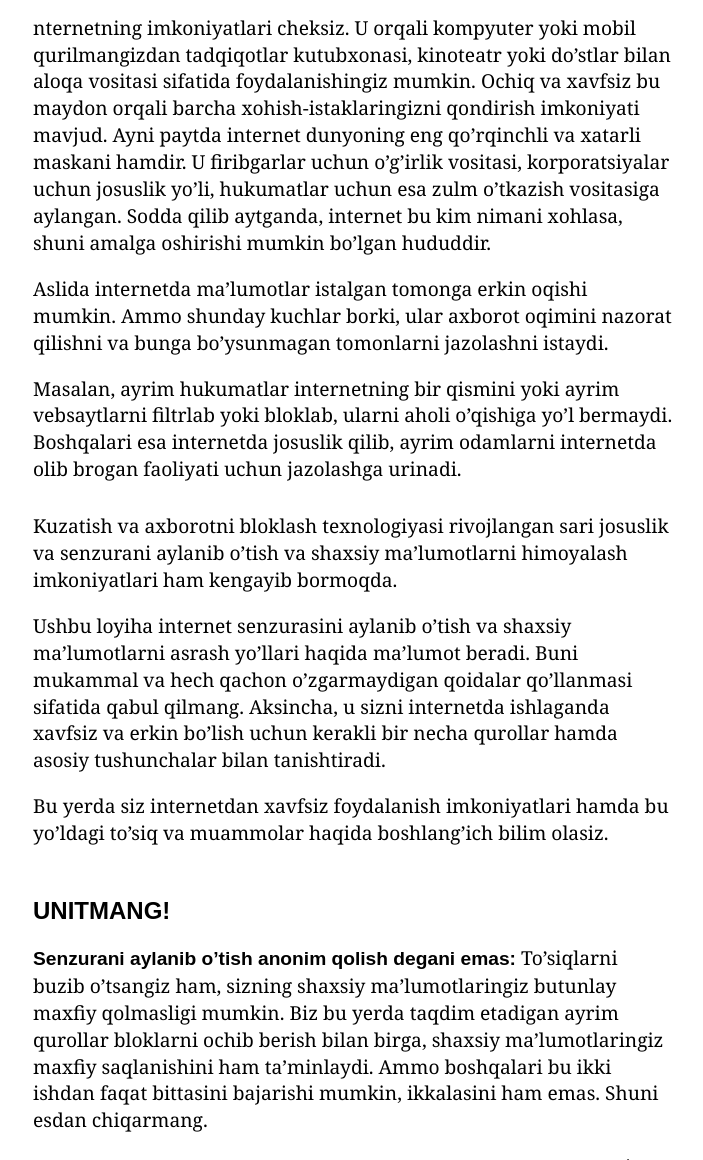
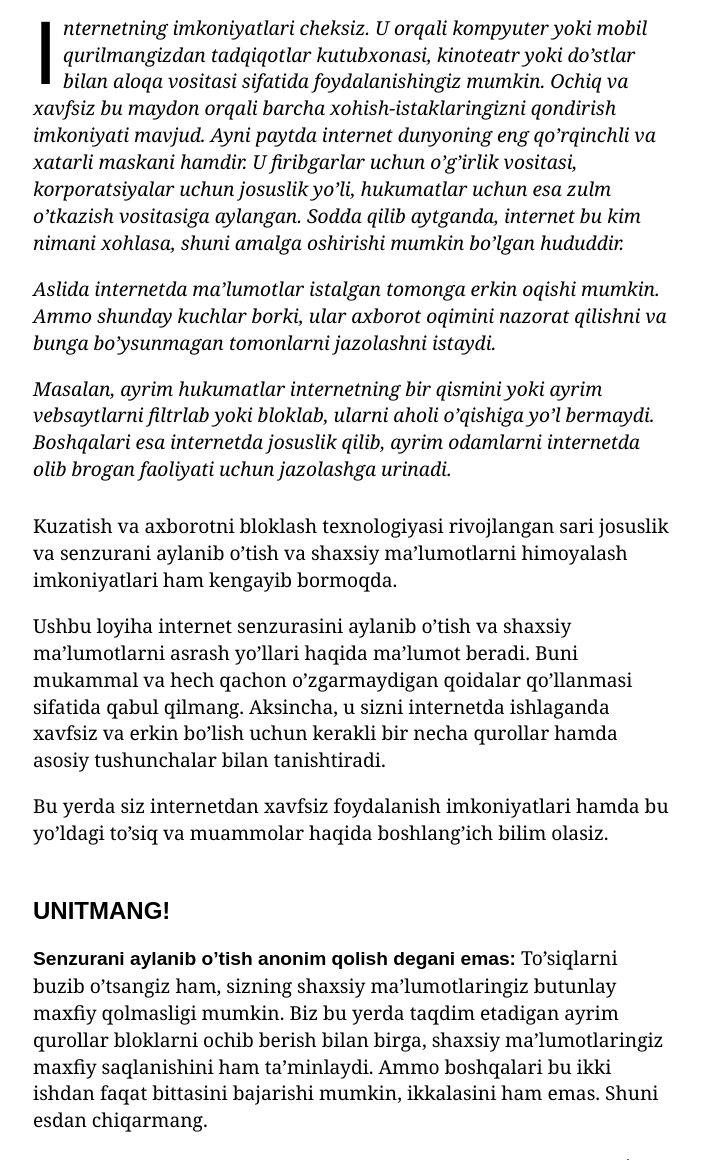
Before and after one commit to bbgvisualjournalist/circumventing-censorship, a Jekyll site: the page built from uzbek/index.md, in a window 1280 px wide and 1400 px high, scrolled down 1007 px. Shown: the part 240-1400 px from the top of the window, without its empty margins (287-990 px from the left). Built offline with Jekyll 4.4.1, drawn with Linux system fonts in a browser that asks for light colours; nearby versions of some CDN libraries.

Commit message:
Minor. typo.

```diff
--- a/_sass/minima/project/_project.scss
+++ b/_sass/minima/project/_project.scss
@@ -19,7 +19,8 @@
 	}
 	&.english,
 	&.vietnamese,
-	&.russian {
+	&.russian,
+	&.uzbek {
 		p.intro {
 			font-style: italic;
 		}
--- a/uzbek/index.md
+++ b/uzbek/index.md
@@ -7,7 +7,7 @@ langnumber: 8
 ---
 
 
-nternetning imkoniyatlari cheksiz. U orqali kompyuter yoki mobil qurilmangizdan tadqiqotlar kutubxonasi, kinoteatr yoki do’stlar bilan aloqa vositasi sifatida foydalanishingiz mumkin. Ochiq va xavfsiz bu maydon orqali barcha xohish-istaklaringizni qondirish imkoniyati mavjud.
+Internetning imkoniyatlari cheksiz. U orqali kompyuter yoki mobil qurilmangizdan tadqiqotlar kutubxonasi, kinoteatr yoki do’stlar bilan aloqa vositasi sifatida foydalanishingiz mumkin. Ochiq va xavfsiz bu maydon orqali barcha xohish-istaklaringizni qondirish imkoniyati mavjud.
 Ayni paytda internet dunyoning eng qo’rqinchli va xatarli maskani hamdir. U firibgarlar uchun o’g’irlik vositasi, korporatsiyalar uchun josuslik yo’li, hukumatlar uchun esa zulm o’tkazish vositasiga aylangan.
 Sodda qilib aytganda, internet bu kim nimani xohlasa, shuni amalga oshirishi mumkin bo’lgan hududdir.
 
```
